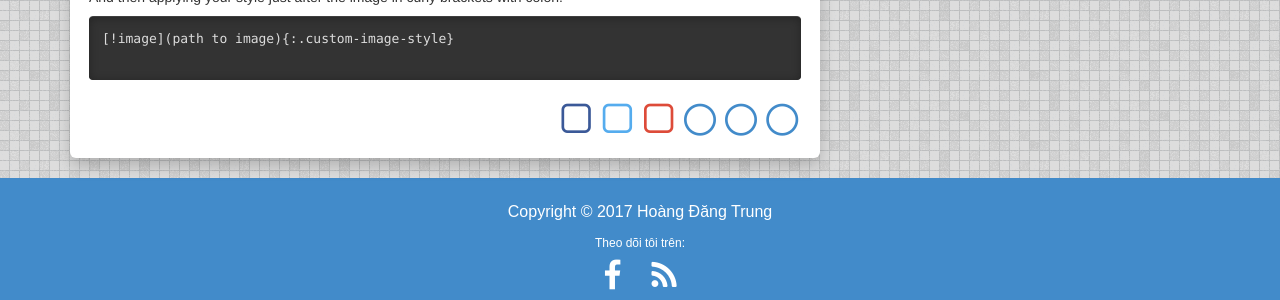
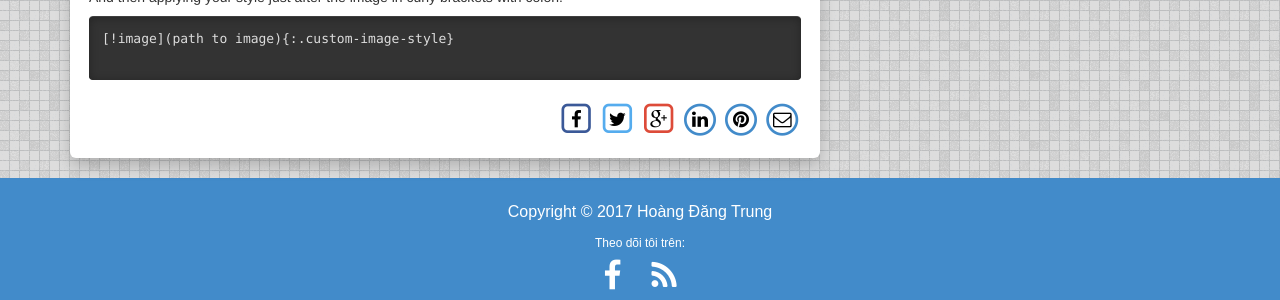
Before and after one commit to hoangdangtrungvn/hoangdangtrungvn.github.io, a Jekyll site: the page built from _posts/2016-07-01-images.md, in a window 1280 px wide and 1400 px high, scrolled down 167 px. Shown: the part 1063-1363 px from the top of the window. Built offline with Jekyll 4.4.1, drawn with Linux system fonts in a browser that asks for light colours.

Commit message:
update css

```diff
--- a/css/theme.css
+++ b/css/theme.css
@@ -120,7 +120,7 @@ nav.shrink .navbar-toggle { padding: 4px 5px; margin: 8px 15px 8px 0; }
 
 ul.share-buttons { list-style: none; padding: 0; margin: 0; }
 ul.share-buttons li { display: inline-block; -webkit-transition: -webkit-transform .7s; -moz-transition: -moz-transform .7s; -ms-transition: -ms-transform .7s; -o-transition: -o-transform .7s; transition: transform .7s; }
-ul.share-buttons li .fa-facebook, ul.share-buttons li .fa-twitter, ul.share-buttons li .fa-google-plus, ul.share-buttons li .fa-linkedin, ul.share-buttons li .fa-envelope-o, ul.share-buttons li .fa-pinterest { color: #ffffff; }
+ul.share-buttons li .fa-facebook, ul.share-buttons li .fa-twitter, ul.share-buttons li .fa-google-plus, ul.share-buttons li .fa-linkedin, ul.share-buttons li .fa-envelope-o, ul.share-buttons li .fa-pinterest { color: #000000; }
 ul.share-buttons li a { text-decoration: none; }
 ul.share-buttons li.share-facebook .fa-square-o { color: #3B5998; }
 ul.share-buttons li.share-twitter .fa-square-o { color: #55acee; }
```
